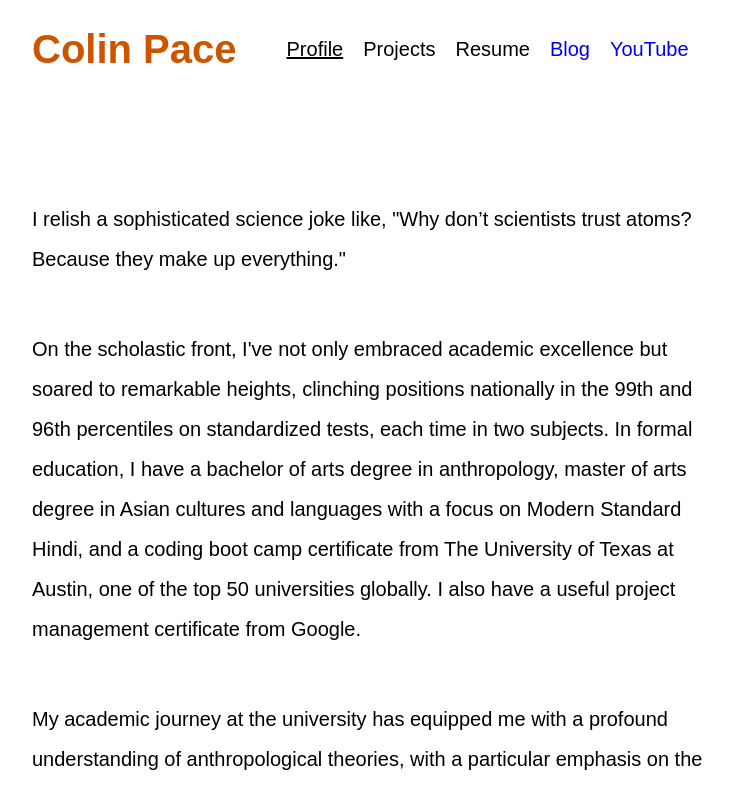
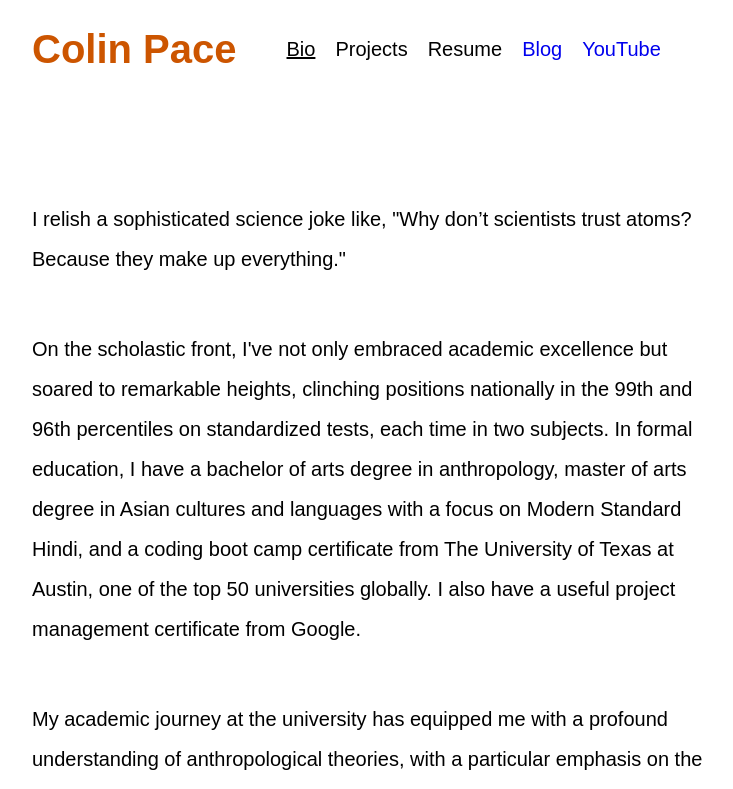
Before and after one commit to Colin-Pace/Portfolio, a React (Create React App) app: page / in a window 1280 px wide. Shown: the top 789 px of the page, without its empty margins (258-991 px from the left). Built offline with nearby package versions, Linux system fonts and the light colour scheme.

Commit message:
textual edit

```diff
--- a/src/App.js
+++ b/src/App.js
@@ -30,7 +30,7 @@ function App() {
             className = 'navTitle'
             onClick = {handleProfileClick}
             id = {display === 'profile' ? 'selectedProfileTitle' : 'profileTitle'}
-          >Profile</a>
+          >Bio</a>
           <a
             className = 'navTitle'
             onClick = {handleProjectsClick}
```
